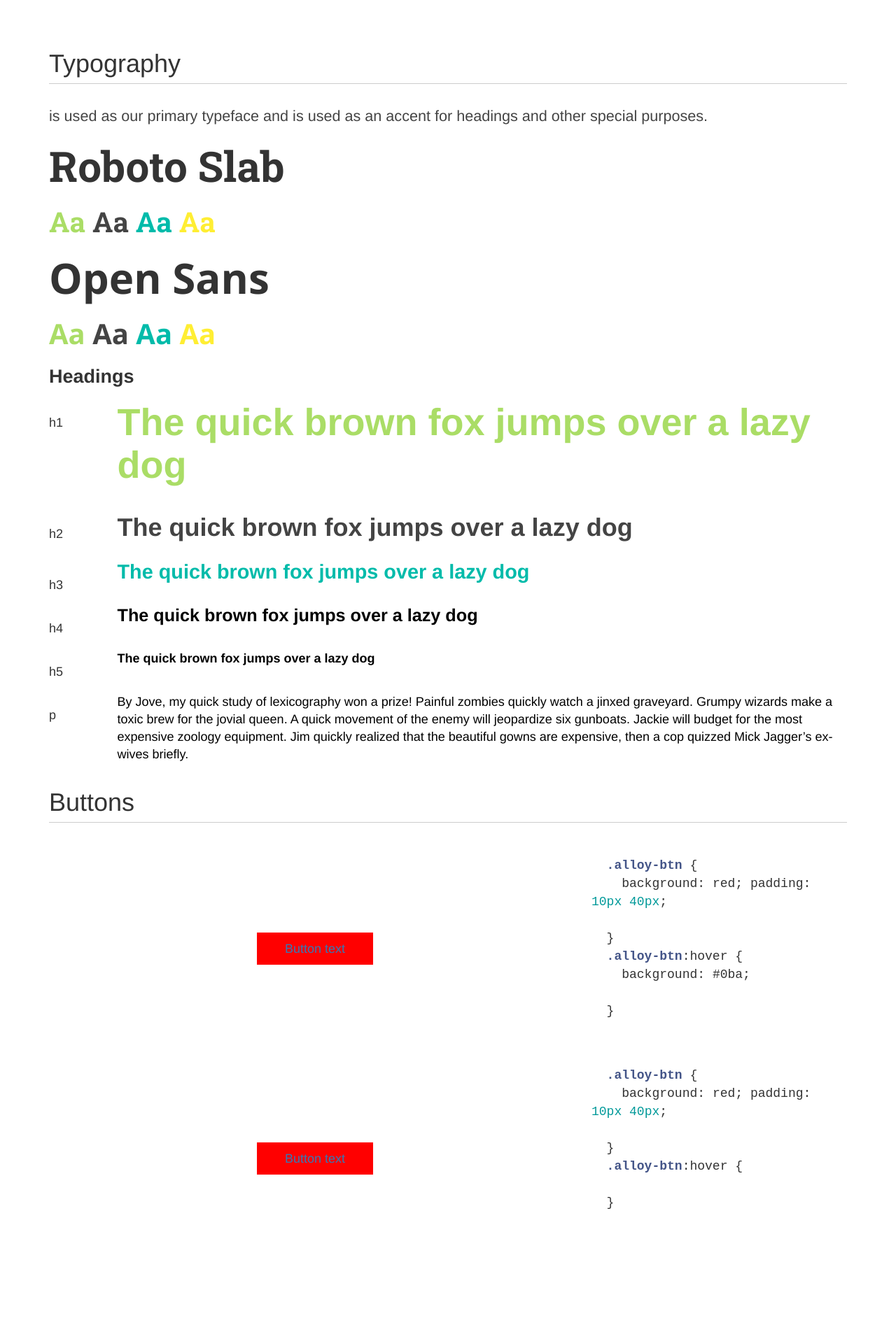
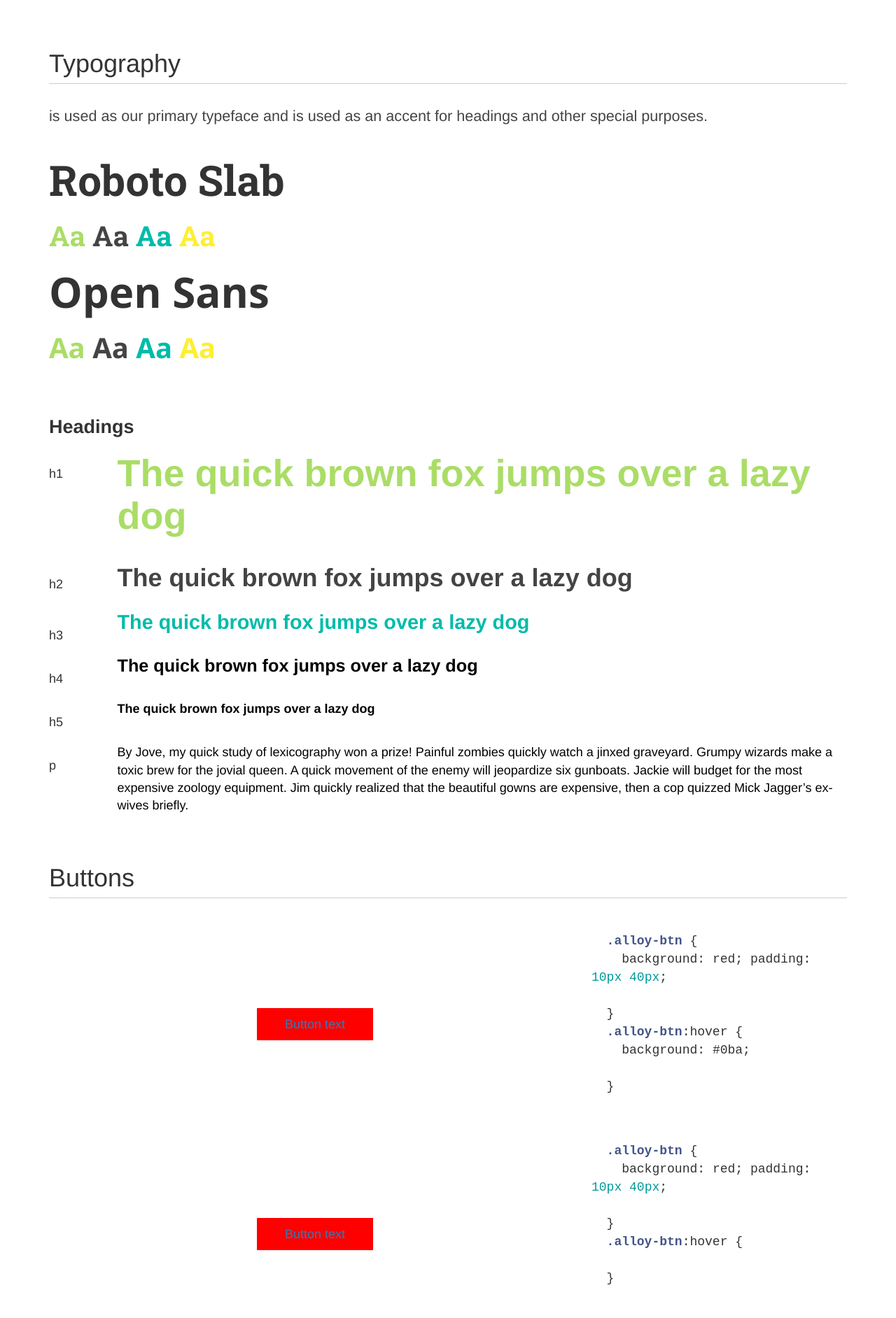
Before and after one commit to mvaneijgen/style-guide, a Jekyll site: the page built from index.html, in a window 1280 px wide. Shown: the part 1961-3845 px from the top of the page at 70% size. Built offline with Jekyll 4.4.1, drawn with Linux system fonts in a browser that asks for light colours; before the commit the page ends 3767 px from its top, so only the background shows below that.

```diff
--- a/index.html
+++ b/index.html
@@ -23,11 +23,12 @@
 		{% assign color = site.data.colors | where: "kind", "primary" %}
 		{% include loop-tint.html %}
 	</div>
-
 	<h2 class="section-subheader">Generated Colors</h2>
 	<p class="lead">
 		These colors are derived from combinations with other brand colors. These may be used as accents in illustrations and other design work, though they should not overpower our main brand colors. The official brand colors are displayed first for easy reference.
 	</p>
+
+
 	<div class="row">
 		{% assign color = site.data.colors | where: "kind", "primary" %}
 		{% include loop-mixed.html %}
@@ -41,15 +42,20 @@
 		<strong class="primary-font"></strong> is used as our primary typeface and
 		<strong class="accent-font"></strong> is used as an accent for headings and other special purposes.
 	</p>
-
-	{% include loop-fonts.html %}
-
+	<div class="row">
+		<div class="col-md-12">
+			{% include loop-fonts.html %}
+		</div>
+	</div>
 	<h2 class="section-subheader">Headings</h2>
 
-	<div class="heading-samples">
-		{% include loop-type.html %}
+	<div class="row">
+		<div class="col-md-12">
+			<div class="heading-samples">
+				{% include loop-type.html %}
+			</div>
+		</div>
 	</div>
-
 	<h1 class="section-header" id="buttons">Buttons</h1>
 	{% include loop-buttons.html %}
 </div>
```
